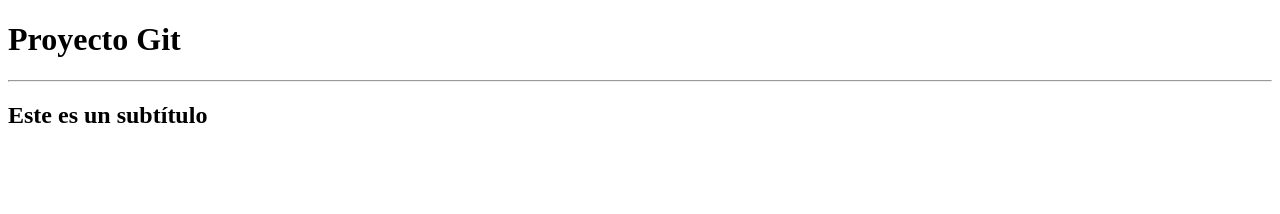
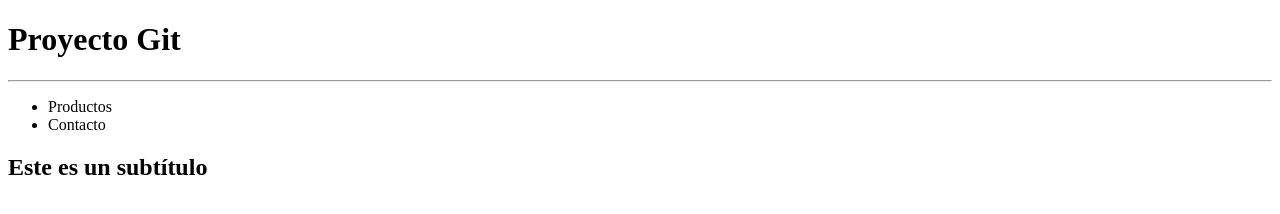
Before and after one commit to Euhdz/proyecto-git, a plain HTML site: page index.html in a window 1280 px wide. Drawn offline with Linux system fonts and the light colour scheme.

Commit message:
segundos cambios

```diff
--- a/index.html
+++ b/index.html
@@ -10,6 +10,12 @@
    <header>
     <h1> Proyecto Git</h1>
     <hr>
+    <nav>
+        <ul>
+            <li>Productos</li>
+            <li>Contacto</li>
+        </ul>
+    </nav>
    </header>
     <h2> Este es un subtítulo</h2>
 </body>
```
